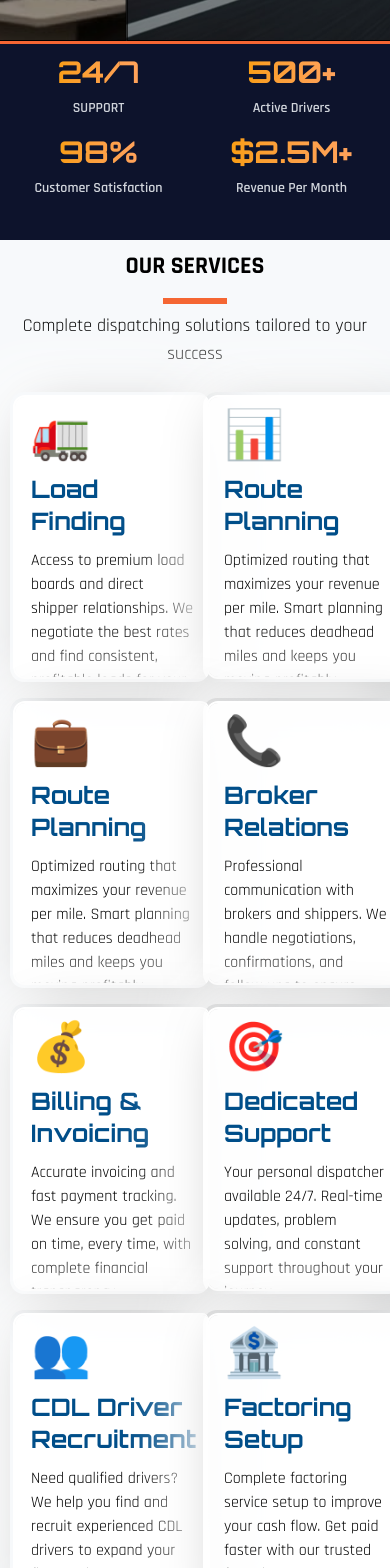
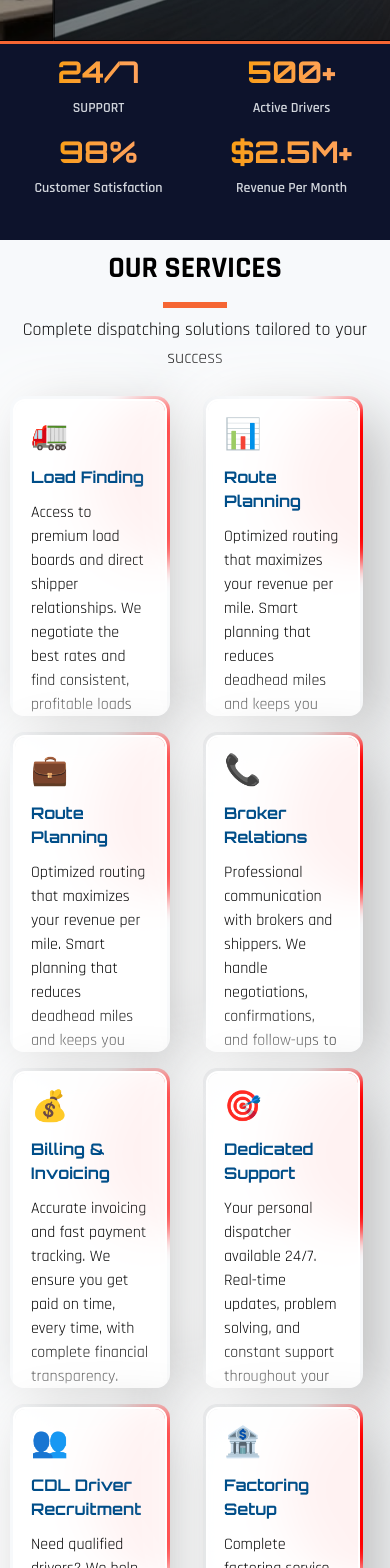
Before and after one commit to Fassam-Khan/firstbridgeus, a Next.js app: page / in a window 390 px wide. Shown: the part 432-2000 px from the top of the page. Built offline with nearby package versions, Linux system fonts and the light colour scheme.

Commit message:
Finallyyyyy

```diff
--- a/app/globals.css
+++ b/app/globals.css
@@ -43,8 +43,8 @@ a{
 /* From Uiverse.io by dylanharriscameron */
 .card {
   position: relative;
-  width: 200px;
-  height: 290px;
+  width: 160px;
+  height: 320px;
   border-radius: 14px;
   z-index: 1111;
   overflow: hidden;
@@ -61,8 +61,8 @@ a{
   position: absolute;
   top: 5px;
   left: 5px;
-  /* width: 190px; */
-  height: 280px;
+  width: 150px;
+  height: auto;
   z-index: 2;
   background: rgba(255, 255, 255, .95);
   backdrop-filter: blur(24px);
@@ -76,7 +76,7 @@ a{
   z-index: 1;
   top: 50%;
   left: 50%;
-  /* width: 160px; */
+  width: 160px;
   height: 160px;
   border-radius: 50%;
   background-color: #ff0000;
@@ -108,11 +108,15 @@ a{
 }
 
 @media (min-width: 769px) {
-.blob{
+  .card{
+    width:290px;
+    height:300px
+  }
+.bg{
     width: 280px;
+    height:300px
+
 
 }
-.card{
-  width:290px
+
 }
-}
--- a/component/Services.jsx
+++ b/component/Services.jsx
@@ -7,7 +7,7 @@ const Services = () => {
                 {/* Heading  */}
                 <div className='text-center' id='services'>
                     <div className='flex flex-col justify-center items-center gap-4'>
-                        <h1 className='md:text-5xl text-2xl font-extrabold '>OUR SERVICES</h1>
+                        <h1 className='md:md:text-5xl text-3xl  font-extrabold '>OUR SERVICES</h1>
                         <div className="line h-1.5 w-16 bg-[var(--primary-color)]"></div>
 
                     </div>
@@ -25,8 +25,8 @@ const Services = () => {
                     {/* <!-- From Uiverse.io by dylanharriscameron -->  */}
                     <div className=" card   hover:scale-105 transition-all">
                         <div className="bg !p-4 flex flex-col gap-3 ">
-                            <p className='text-5xl'>🚛</p>
-                            <h4 className='font-[Orbitron] text-2xl font-bold text-[#004e89]'>Load Finding</h4>
+                            <p className='md:text-5xl text-3xl'>🚛</p>
+                            <h4 className='font-[Orbitron] md:text-2xl font-bold text-[#004e89]'>Load Finding</h4>
                             <div>
                                 <p>
                                     Access to premium load boards and direct shipper relationships. We negotiate the best rates and find consistent, profitable loads for your truck.
@@ -42,8 +42,8 @@ const Services = () => {
                     {/* Box  */}
                     <div className=" card   hover:scale-105 transition-all">
                         <div className="bg !p-4 flex flex-col gap-3 ">
-                            <p className='text-5xl'>📊</p>
-                            <h4 className='font-[Orbitron] text-2xl font-bold text-[#004e89]'>Route Planning</h4>
+                            <p className='md:text-5xl text-3xl'>📊</p>
+                            <h4 className='font-[Orbitron] md:text-2xl font-bold text-[#004e89]'>Route Planning</h4>
                             <div>
                                 <p>
                                 Optimized routing that maximizes your revenue per mile. Smart planning that reduces deadhead miles and keeps you moving profitably.
@@ -61,8 +61,8 @@ const Services = () => {
                     {/* Box  */}
                     <div className=" card   hover:scale-105 transition-all">
                         <div className="bg !p-4 flex flex-col gap-3 ">
-                            <p className='text-5xl'>💼</p>
-                            <h4 className='font-[Orbitron] text-2xl font-bold text-[#004e89]'>Route Planning</h4>
+                            <p className='md:text-5xl text-3xl'>💼</p>
+                            <h4 className='font-[Orbitron] md:text-2xl font-bold text-[#004e89]'>Route Planning</h4>
                             <div>
                                 <p>
                                 Optimized routing that maximizes your revenue per mile. Smart planning that reduces deadhead miles and keeps you moving profitably.
@@ -80,8 +80,8 @@ const Services = () => {
                     {/* box  */}
                     <div className=" card   hover:scale-105 transition-all">
                         <div className="bg !p-4 flex flex-col gap-3 ">
-                            <p className='text-5xl'>📞</p>
-                            <h4 className='font-[Orbitron] text-2xl font-bold text-[#004e89]'>Broker Relations</h4>
+                            <p className='md:text-5xl text-3xl'>📞</p>
+                            <h4 className='font-[Orbitron] md:text-2xl font-bold text-[#004e89]'>Broker Relations</h4>
                             <div>
                                 <p>
                                 Professional communication with brokers and shippers. We handle negotiations, confirmations, and follow-ups to ensure smooth operations.
@@ -100,8 +100,8 @@ const Services = () => {
                       {/* box  */}
                       <div className=" card   hover:scale-105 transition-all">
                         <div className="bg !p-4 flex flex-col gap-3 ">
-                            <p className='text-5xl'>💰</p>
-                            <h4 className='font-[Orbitron] text-2xl font-bold text-[#004e89]'>Billing & Invoicing</h4>
+                            <p className='md:text-5xl text-3xl'>💰</p>
+                            <h4 className='font-[Orbitron] md:text-2xl font-bold text-[#004e89]'>Billing & Invoicing</h4>
                             <div>
                                 <p>
                                 Accurate invoicing and fast payment tracking. We ensure you get paid on time, every time, with complete financial transparency.
@@ -121,8 +121,8 @@ const Services = () => {
                       {/* box  */}
                       <div className=" card   hover:scale-105 transition-all">
                         <div className="bg !p-4 flex flex-col gap-3 ">
-                            <p className='text-5xl'>🎯</p>
-                            <h4 className='font-[Orbitron] text-2xl font-bold text-[#004e89]'>Dedicated Support</h4>
+                            <p className='md:text-5xl text-3xl'>🎯</p>
+                            <h4 className='font-[Orbitron] md:text-2xl font-bold text-[#004e89]'>Dedicated Support</h4>
                             <div>
                                 <p>
                                 Your personal dispatcher available 24/7. Real-time updates, problem solving, and constant support throughout your journey.
@@ -142,8 +142,8 @@ const Services = () => {
                       {/* box  */}
                       <div className=" card   hover:scale-105 transition-all">
                         <div className="bg !p-4 flex flex-col gap-3 ">
-                            <p className='text-5xl'>👥</p>
-                            <h4 className='font-[Orbitron] text-2xl font-bold text-[#004e89]'>CDL Driver Recruitment</h4>
+                            <p className='md:text-5xl text-3xl'>👥</p>
+                            <h4 className='font-[Orbitron] md:text-2xl font-bold text-[#004e89]'>CDL Driver Recruitment</h4>
                             <div>
                                 <p>
                                 Need qualified drivers? We help you find and recruit experienced CDL drivers to expand your fleet and grow your business.
@@ -161,8 +161,8 @@ const Services = () => {
                       {/* box  */}
                       <div className=" card   hover:scale-105 transition-all">
                         <div className="bg !p-4 flex flex-col gap-3 ">
-                            <p className='text-5xl'>🏦</p>
-                            <h4 className='font-[Orbitron] text-2xl font-bold text-[#004e89]'>Factoring Setup</h4>
+                            <p className='md:text-5xl text-3xl'>🏦</p>
+                            <h4 className='font-[Orbitron] md:text-2xl font-bold text-[#004e89]'>Factoring Setup</h4>
                             <div>
                                 <p>
                                 Complete factoring service setup to improve your cash flow. Get paid faster with our trusted factoring company partnerships.
@@ -182,8 +182,8 @@ const Services = () => {
                       {/* box  */}
                       <div className=" card   hover:scale-105 transition-all">
                         <div className="bg !p-4 flex flex-col gap-3 ">
-                            <p className='text-5xl'>🛡️</p>
-                            <h4 className='font-[Orbitron] text-2xl font-bold text-[#004e89]'>Insurance Setup</h4>
+                            <p className='md:text-5xl text-3xl'>🛡️</p>
+                            <h4 className='font-[Orbitron] md:text-2xl font-bold text-[#004e89]'>Insurance Setup</h4>
                             <div>
                                 <p>
                                 Full assistance with commercial truck insurance requirements. We connect you with competitive carriers and ensure proper coverage.
```
